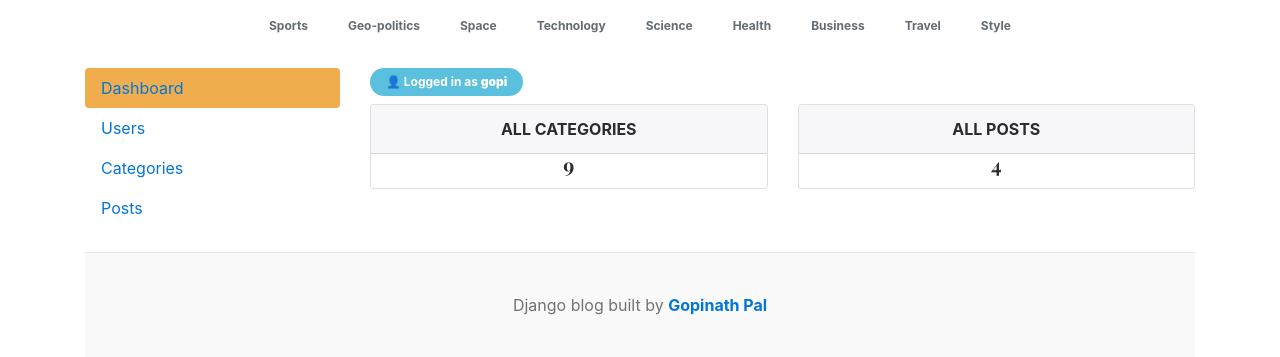
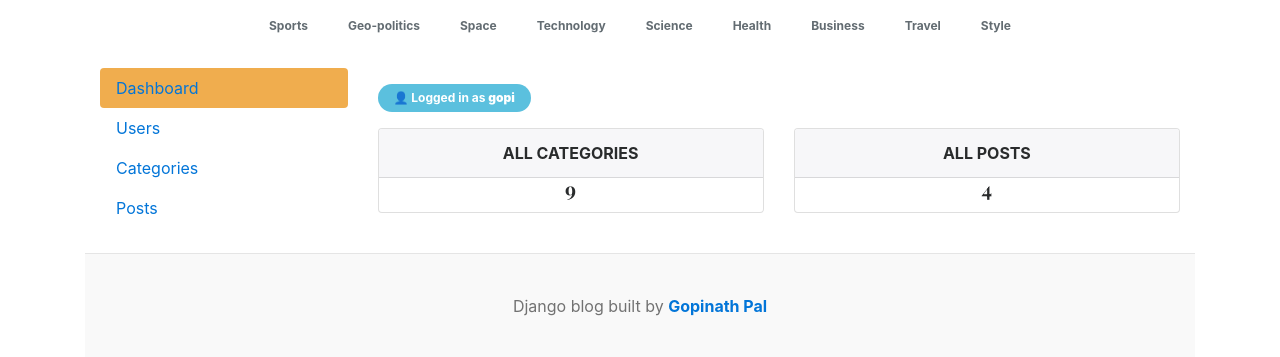
Before and after one commit to laptopasusgopinath-dotcom/django-blog, a Django app: page /dashboard/ in a window 1280 px wide. Shown: the part 87-444 px from the top of the page. Run offline with Django 5.2, Linux system fonts and the light colour scheme; a user stored in the database is signed in; data comes from the database, SQL or seed files in the repository.

Commit message:
fix dashboard ui

```diff
--- a/templates/dashboard/dashboard.html
+++ b/templates/dashboard/dashboard.html
@@ -1,35 +1,52 @@
 {% extends "base.html" %}
 {% block title %}Dashboard{% endblock %}
 {% block content %}
+
+<div class="container-fluid">
     <div class="row">
+
         <!-- Left sidebar -->
-    <!-- load the sidebar here-->
         {% include "dashboard/sidebar.html" %}
 
         <!-- Right side content -->
-     <div class="col-md-9">
-        <span class="badge badge-pill badge-info px-3 py-2 mb-2">
+        <div class="col-lg-9 col-md-8 col-sm-12 mt-3">
+
+            <span class="badge badge-pill badge-info px-3 py-2 mb-3 d-inline-block">
                 👤 Logged in as <strong>{{ user.username }}</strong>
             </span>
+
             <div class="row">
-            <div class="col">
-                <div class="card border-default mb-3">
-                    <div class="card-header text-center text-uppercase font-weight-bold">All Categories</div>
+
+                <div class="col-lg-6 col-md-6 col-sm-12 mb-3">
+                    <div class="card border-default h-100">
+                        <div class="card-header text-center text-uppercase font-weight-bold">
+                            All Categories
+                        </div>
                         <div class="card-body text-dark">
-                        <h5 class="card-title text-center">{{category_count}}</h5>
+                            <h5 class="card-title text-center">
+                                {{ category_count }}
+                            </h5>
                         </div>
                     </div>
                 </div>
 
-            <div class="col">
-                <div class="card border-default mb-3">
-                    <div class="card-header text-center text-uppercase font-weight-bold">All Posts</div>
+                <div class="col-lg-6 col-md-6 col-sm-12 mb-3">
+                    <div class="card border-default h-100">
+                        <div class="card-header text-center text-uppercase font-weight-bold">
+                            All Posts
+                        </div>
                         <div class="card-body text-dark">
-                        <h5 class="card-title text-center">{{blogs_count}}</h5>
+                            <h5 class="card-title text-center">
+                                {{ blogs_count }}
+                            </h5>
                         </div>
                     </div>
                 </div>
+
             </div>
         </div>
+
     </div>
+</div>
+
 {% endblock %}
```
Lines whose indentation alone changed are shown as unchanged.
